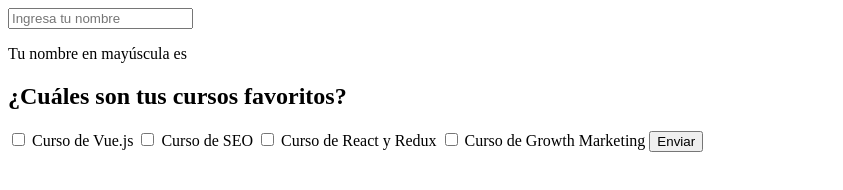
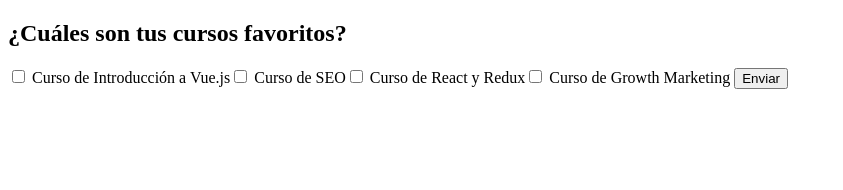
Before and after one commit to sherzo/curso-vue, a plain HTML site: page index.html in a window 1280 px wide. Shown: the whole page, without its empty margins (0-843 px from the left). Drawn offline with nearby package versions, Linux system fonts and the light colour scheme.

Commit message:
Listar elementos

```diff
--- a/index.html
+++ b/index.html
@@ -6,19 +6,12 @@
 </head>
 <body>
   	<div id="app">
-   	 	<input type="text" name="nombre" placeholder="Ingresa tu nombre" v-model="nombre ">
-   	 	<p>Tu nombre en mayúscula es {{ nombre | uppercase }}</p>
-
    	 	<form @submit.prevent="submit" >
    	 		<h2>¿Cuáles son tus cursos favoritos?</h2>
-   	 		<input v-model="cursos" type="checkbox" id="vue" value="vue">
-			<label for="vue">Curso de Vue.js</label>
-			<input v-model="cursos" type="checkbox" id="seo" value="seo">
-			<label for="seo">Curso de SEO</label>
-			<input v-model="cursos" type="checkbox" id="react" value="react">
-			<label for="react">Curso de React y Redux</label>
-			<input v-model="cursos" type="checkbox" id="growth" value="growth">
-			<label for="growth">Curso de Growth Marketing</label>
+   	 		<template v-for="curso in cursos">
+   	 			<input v-model="cursosSeleccionados" type="checkbox" :id="curso.value" :value="curso.value">
+				<label :for="curso.value">{{ curso.nombre }}</label>
+   	 		</template>
    	 		<button type="submit">Enviar</button>
    	 	</form>
   	</div>
@@ -28,8 +21,17 @@
 	    let app = new Vue({
 	      	el: '#app',
 	      	data: {
-	        	nombre: '',
-	        	cursos: []
+	        	cursos: [
+	        		{ nombre: 'Curso de Introducción a Vue.js',
+	        			value: 'vue' },
+        			{ nombre: 'Curso de SEO',
+        			value: 'seo' },
+        			{ nombre: 'Curso de React y Redux',
+        			value: 'react' },
+        			{ nombre: 'Curso de Growth Marketing',
+        			value: 'growth' }
+	        	],
+	        	cursosSeleccionados: []
 	      	},
 	      	filters: {
 	      		uppercase: function (str) {
@@ -39,7 +41,7 @@
 	      	methods: {
 	      		submit: function () {
 	      			console.log('Se ejecuta el metodo submit')
-	      			console.log(this.cursos)
+	      			console.log(this.cursosSeleccionados)
 	      		}
 	      	}
 	    })
```
